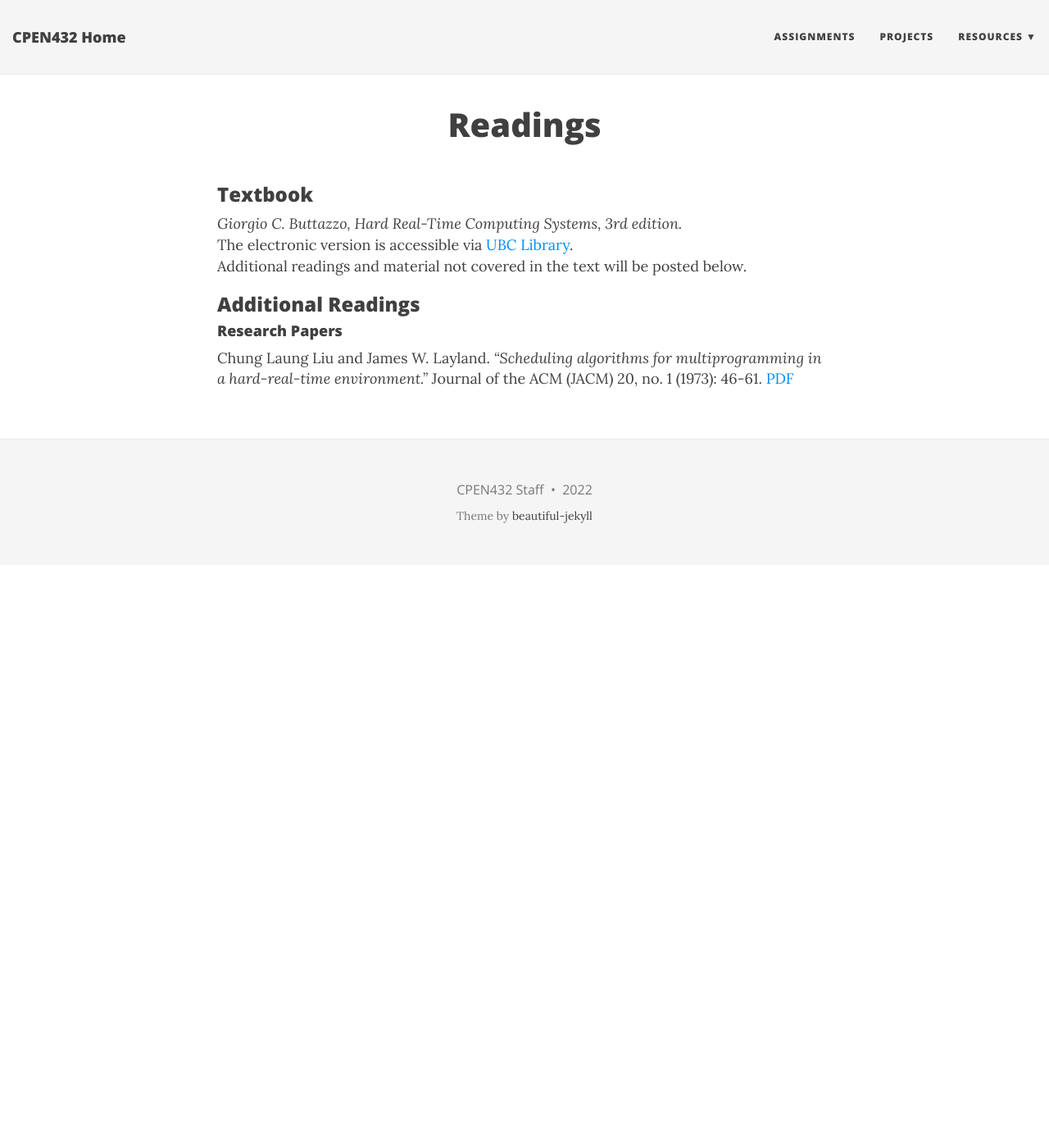
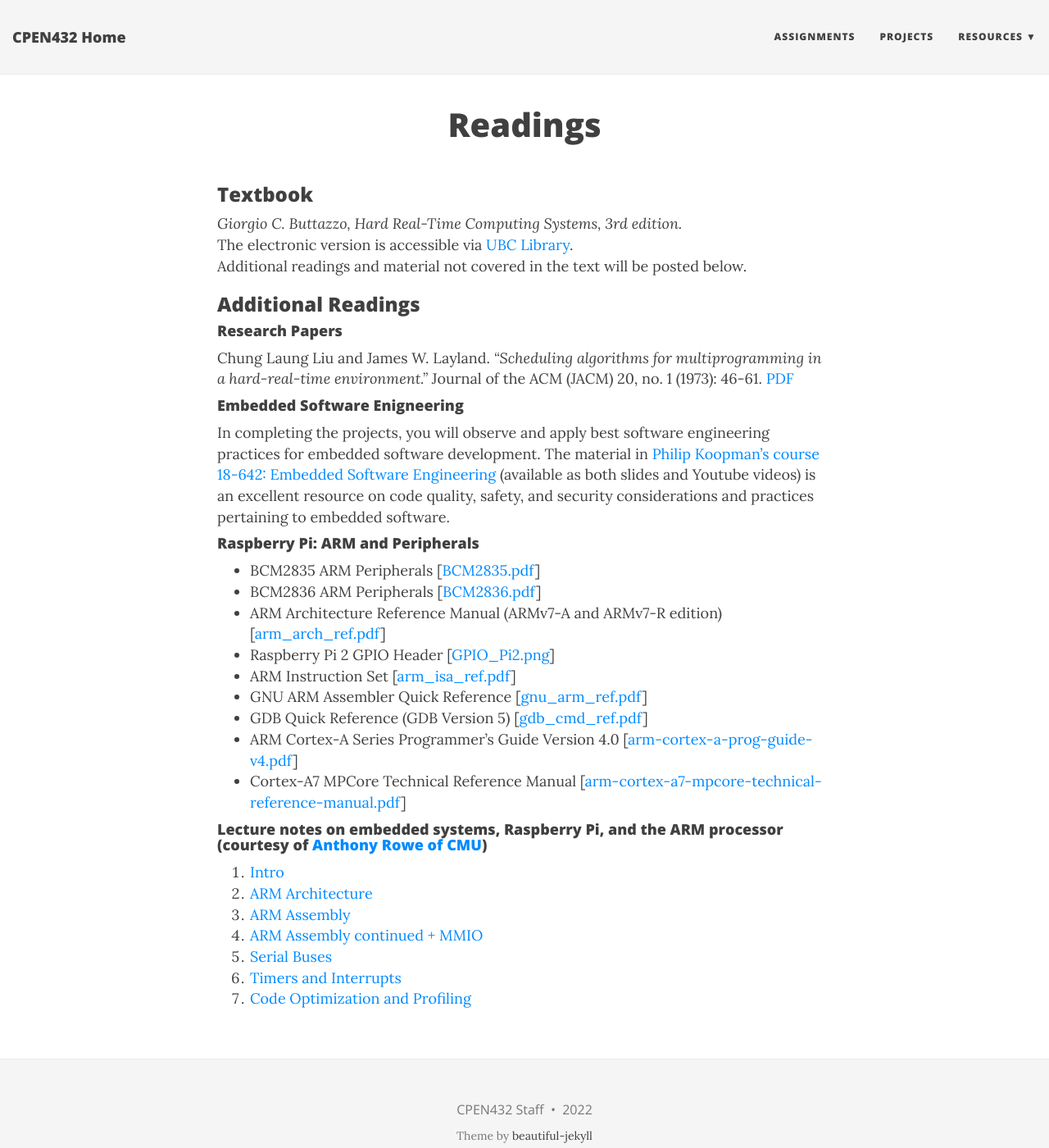
Before and after one commit to CPEN432/cpen432.github.io, a Jekyll site: the page built from readings.md, in a window 1280 px wide and 1400 px high. Shown: the whole window at 82% size. Built offline with Jekyll 4.4.1, drawn with Linux system fonts in a browser that asks for light colours; nearby versions of some CDN libraries.

Commit message:
Update readings.md

```diff
--- a/readings.md
+++ b/readings.md
@@ -20,31 +20,31 @@ Chung Laung Liu and James W. Layland. _"Scheduling algorithms for multiprogrammi
 <!-- * _The C Programming Language_ - Brian Kernighan and Dennis Ritchie (classic) -->
 <!-- * _The C Book_ - Mike Banahan, Declan Brady and Mark Doran. Available for free [online](http://publications.gbdirect.co.uk/c_book/) and as a [pdf](http://publications.gbdirect.co.uk/c_book/thecbook.pdf). This book is well-written, with more emphasis on embedded system aspects.  -->
 
-<!-- ### Embedded Software Enigneering -->
-<!-- In completing the projects, you will observe and apply best software engineering practices for embedded software development. The material in [Philip Koopman's course 18-642: Embedded Software Engineering](https://users.ece.cmu.edu/~koopman/lectures/index.html) (available as both slides and Youtube videos) is an excellent resource on code quality, safety, and security considerations and practices pertaining to embedded software. -->
+#### Embedded Software Enigneering
+In completing the projects, you will observe and apply best software engineering practices for embedded software development. The material in [Philip Koopman's course 18-642: Embedded Software Engineering](https://users.ece.cmu.edu/~koopman/lectures/index.html) (available as both slides and Youtube videos) is an excellent resource on code quality, safety, and security considerations and practices pertaining to embedded software.
 
 <!-- *A significant portion of your project grades will be based on the extent to which you apply these practices. **Regard this material as mandatory and examinable reading.***  -->
 
-<!-- ### Raspberry Pi: ARM and Peripherals  -->
-<!-- * BCM2835 ARM Peripherals \[[BCM2835.pdf](http://cpen432.github.io/resources/BCM2835.pdf)\] -->
-<!-- * BCM2836 ARM Peripherals \[[BCM2836.pdf](http://cpen432.github.io/resources/BCM2836.pdf)\] -->
-<!-- * ARM Architecture Reference Manual (ARMv7-A and ARMv7-R edition) \[[arm_arch_ref.pdf](http://cpen432.github.io/resources/arm_arch_ref.pdf)\] -->
-<!-- * Raspberry Pi 2 GPIO Header \[[GPIO_Pi2.png](http://cpen432.github.io/resources/GPIO_Pi2.png)\] -->
-<!-- * ARM Instruction Set \[[arm_isa_ref.pdf](http://cpen432.github.io/resources/arm_isa_ref.pdf)\] -->
-<!-- * GNU ARM Assembler Quick Reference \[[gnu_arm_ref.pdf](http://cpen432.github.io/resources/gnu_arm_ref.pdf)\] -->
-<!-- * GDB Quick Reference (GDB Version 5) \[[gdb_cmd_ref.pdf](http://cpen432.github.io/resources/gdb_cmd_ref.pdf)\]  -->
-<!-- * ARM Cortex-A Series Programmer's Guide Version 4.0 \[[arm-cortex-a-prog-guide-v4.pdf](http://cpen432.github.io/resources/arm-cortex-a-prog-guide-v4.pdf)\]  -->
-<!-- * Cortex-A7 MPCore Technical Reference Manual \[[arm-cortex-a7-mpcore-technical-reference-manual.pdf](http://cpen432.github.io/resources/arm-cortex-a7-mpcore-technical-reference-manual.pdf)\]  -->
+#### Raspberry Pi: ARM and Peripherals
+* BCM2835 ARM Peripherals \[[BCM2835.pdf](http://cpen432.github.io/resources/BCM2835.pdf)\]
+* BCM2836 ARM Peripherals \[[BCM2836.pdf](http://cpen432.github.io/resources/BCM2836.pdf)\]
+* ARM Architecture Reference Manual (ARMv7-A and ARMv7-R edition) \[[arm_arch_ref.pdf](http://cpen432.github.io/resources/arm_arch_ref.pdf)\]
+* Raspberry Pi 2 GPIO Header \[[GPIO_Pi2.png](http://cpen432.github.io/resources/GPIO_Pi2.png)\]
+* ARM Instruction Set \[[arm_isa_ref.pdf](http://cpen432.github.io/resources/arm_isa_ref.pdf)\]
+* GNU ARM Assembler Quick Reference \[[gnu_arm_ref.pdf](http://cpen432.github.io/resources/gnu_arm_ref.pdf)\]
+* GDB Quick Reference (GDB Version 5) \[[gdb_cmd_ref.pdf](http://cpen432.github.io/resources/gdb_cmd_ref.pdf)\]
+* ARM Cortex-A Series Programmer's Guide Version 4.0 \[[arm-cortex-a-prog-guide-v4.pdf](http://cpen432.github.io/resources/arm-cortex-a-prog-guide-v4.pdf)\]
+* Cortex-A7 MPCore Technical Reference Manual \[[arm-cortex-a7-mpcore-technical-reference-manual.pdf](http://cpen432.github.io/resources/arm-cortex-a7-mpcore-technical-reference-manual.pdf)\]
 
-<!-- ### Lecture notes on embedded systems, Raspberry Pi, and the ARM processor (courtesy of [Anthony Rowe of CMU](https://users.ece.cmu.edu/~agr/)) -->
+#### Lecture notes on embedded systems, Raspberry Pi, and the ARM processor (courtesy of [Anthony Rowe of CMU](https://users.ece.cmu.edu/~agr/))
 
-<!-- 1. [Intro](http://cpen432.github.io/resources/L1-Intro.pdf) -->
-<!-- 2. [ARM Architecture](http://cpen432.github.io/resources/L2-ARM-architecture.pdf) -->
-<!-- 3. [ARM Assembly](http://cpen432.github.io/resources/L3-ARM-assembly.pdf) -->
-<!-- 4. [ARM Assembly continued + MMIO](http://cpen432.github.io/resources/L4-ARM-assembly+MMIO.pdf) -->
-<!-- 5. [Serial Buses](http://cpen432.github.io/resources/L5-Serial-Buses.pdf) -->
-<!-- 6. [Timers and Interrupts](http://cpen432.github.io/resources/L6-Timers-and-Interrupts.pdf) -->
-<!-- 7. [Code Optimization and Profiling](http://cpen432.github.io/resources/L7-Arm-assembly-optimization-and-profiling.pdf) -->
+1. [Intro](http://cpen432.github.io/resources/L1-Intro.pdf)
+2. [ARM Architecture](http://cpen432.github.io/resources/L2-ARM-architecture.pdf)
+3. [ARM Assembly](http://cpen432.github.io/resources/L3-ARM-assembly.pdf)
+4. [ARM Assembly continued + MMIO](http://cpen432.github.io/resources/L4-ARM-assembly+MMIO.pdf)
+5. [Serial Buses](http://cpen432.github.io/resources/L5-Serial-Buses.pdf)
+6. [Timers and Interrupts](http://cpen432.github.io/resources/L6-Timers-and-Interrupts.pdf)
+7. [Code Optimization and Profiling](http://cpen432.github.io/resources/L7-Arm-assembly-optimization-and-profiling.pdf)
 
 <!-- ### Discrete Mathematics and Proofs ### -->
 <!-- [Mathematics for Computer Science, by Lehman, Leighton and Meyer](https://courses.csail.mit.edu/6.042/spring17/mcs.pdf) -->
```
